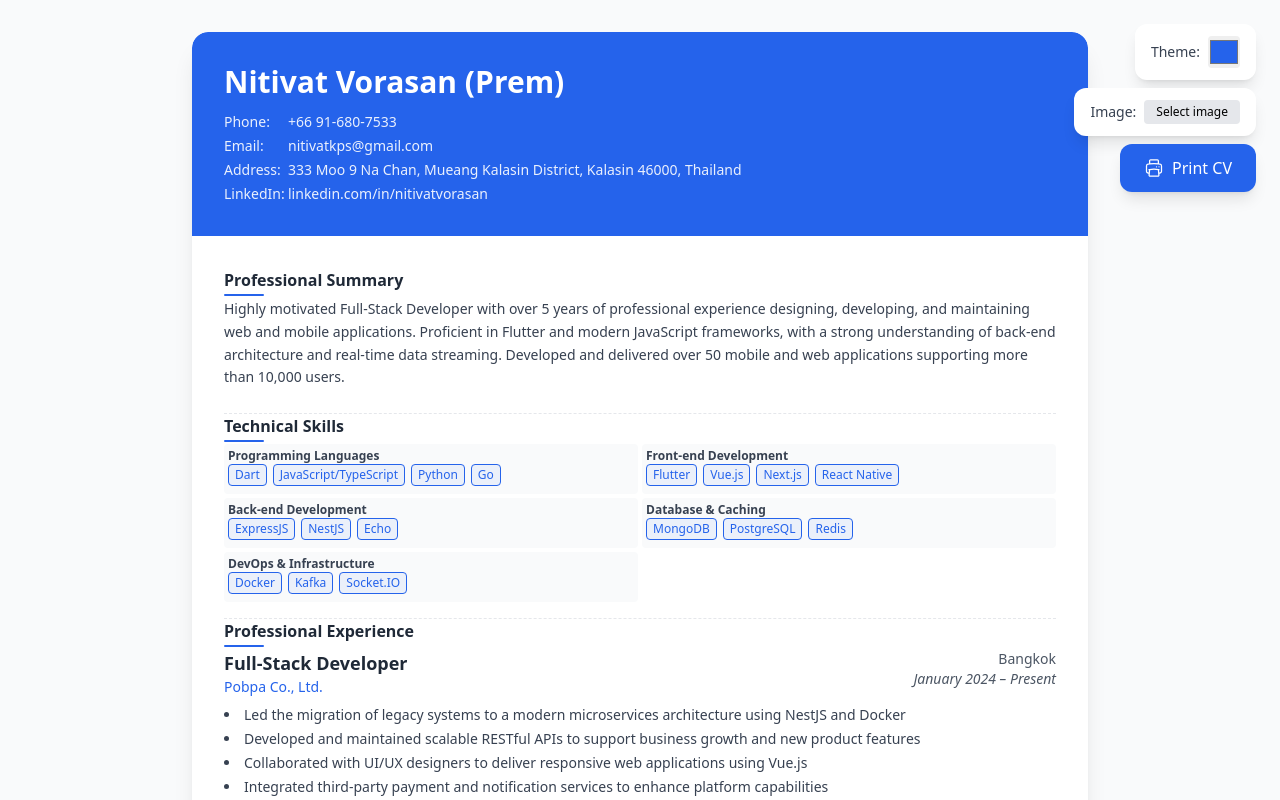
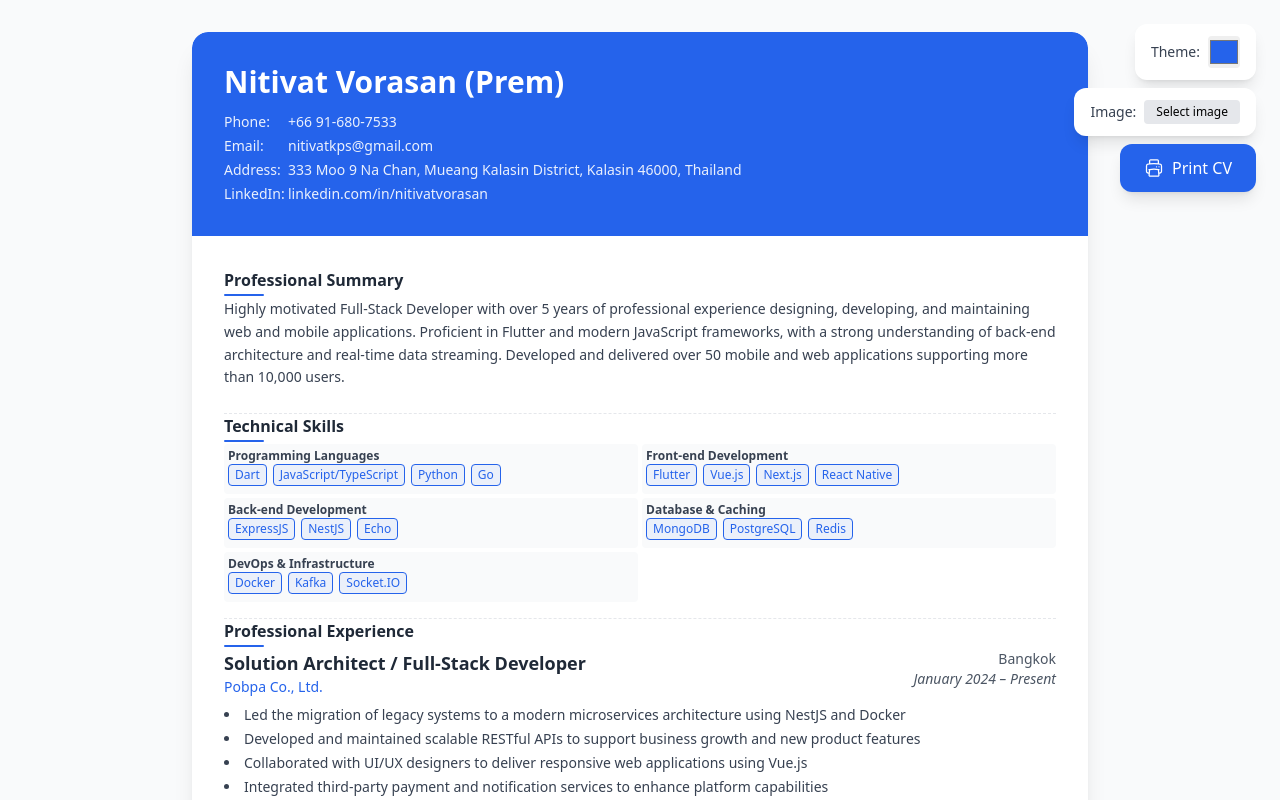
Before and after one commit to gameprem/about-me, a Vue app: page / in a window 1280 px wide. Shown: the top 800 px of the page. Built offline with nearby package versions, Linux system fonts and the light colour scheme.

Commit message:
Update Experience.vue

```diff
--- a/src/components/Experience.vue
+++ b/src/components/Experience.vue
@@ -36,7 +36,7 @@ interface ExperienceItem {
 
 const experiences: ExperienceItem[] = [
   {
-    position: "Full-Stack Developer",
+    position: "Solution Architect / Full-Stack Developer",
     company: "Pobpa Co., Ltd.",
     location: "Bangkok",
     period: "January 2024 – Present",
```
